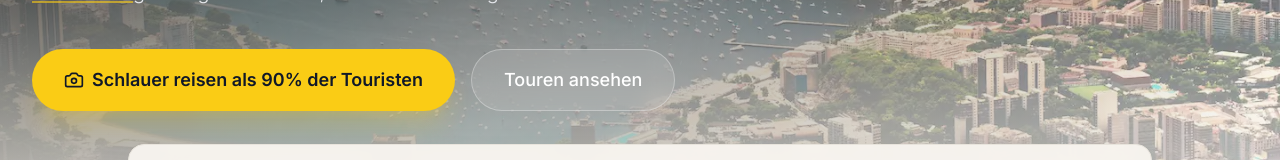
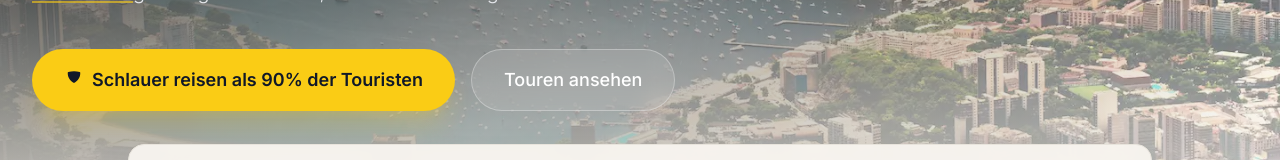
Before and after one commit to wlfilho/riofuerdeutsche, a Next.js app: page / in a window 1280 px wide. Shown: the part 549-709 px from the top of the page. Built offline with nearby package versions, Linux system fonts and the light colour scheme; no server answers.

Commit message:
substituição do icone do botão para um escudo

```diff
--- a/src/app/page.tsx
+++ b/src/app/page.tsx
@@ -304,7 +304,9 @@ export default function Home() {
                       href="/ist-rio-gefaehrlich"
                       className="inline-flex items-center justify-center gap-2 px-5 py-4 sm:px-8 bg-rio-yellow text-gray-900 rounded-full font-semibold text-base sm:text-lg hover:bg-yellow-400 hover:scale-[1.02] transition-all shadow-xl shadow-rio-yellow/20 whitespace-nowrap"
                     >
-                      <Camera className="w-5 h-5" />
+                      <svg className="w-5 h-5 shrink-0" viewBox="0 0 24 24" fill="currentColor" aria-hidden="true">
+                        <path d="M12 1.5C9.677 1.5 7.37 1.863 5.204 2.535A.75.75 0 0 0 4.5 3.25v.794c0 4.83 2.783 9.252 7.032 11.33a.75.75 0 0 0 .936 0C16.717 13.296 19.5 8.874 19.5 4.044V3.25a.75.75 0 0 0-.704-.715A22.458 22.458 0 0 0 12 1.5Z" />
+                      </svg>
                       Schlauer reisen als 90% der Touristen
                     </Link>
                     <Link
```
